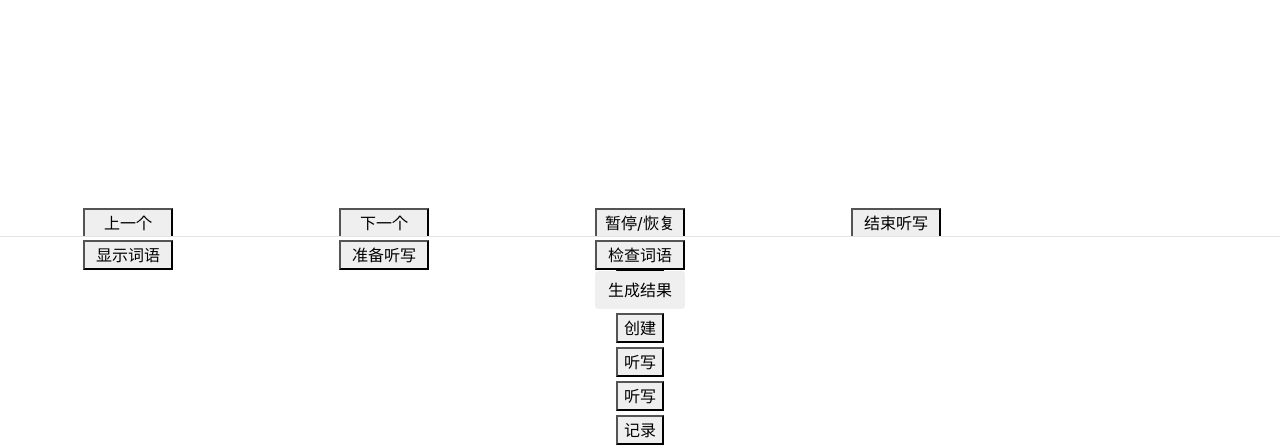
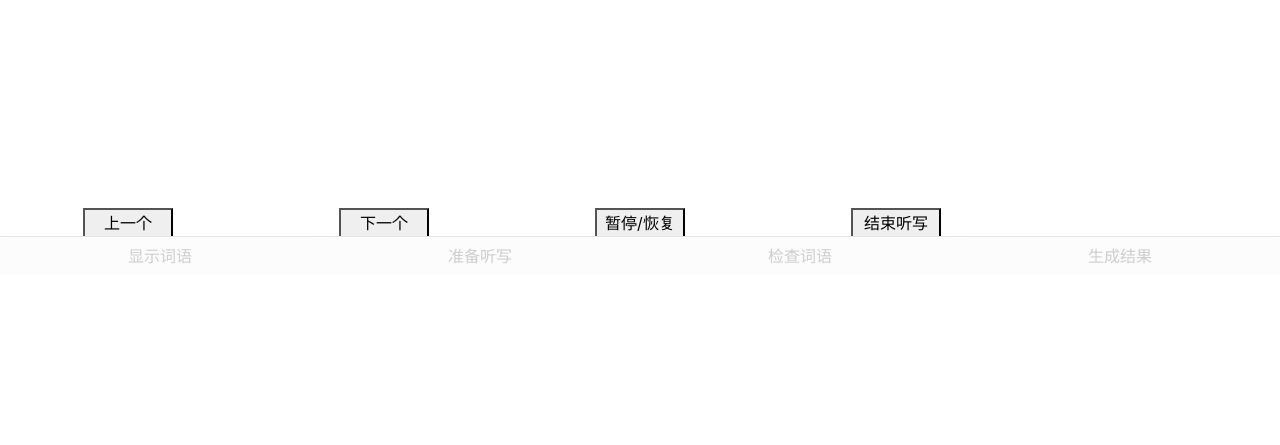
Before and after one commit to wheatear/happyproj, a Django app: page /dictation/dispwords/ in a window 1280 px wide. Shown: the part 524-969 px from the top of the page. After the commit the page ends 788 px from the top, so only its background shows below. Run offline with Django 3.2, Linux system fonts and the light colour scheme; data that the repository does not hold is empty; parts of the project's set-up code (start-up, migrations or seed data) failed here and were passed over; some libraries are stand-ins or nearby versions.

Commit message:
new version

```diff
--- a/dictation/urls.py
+++ b/dictation/urls.py
@@ -9,8 +9,8 @@ urlpatterns = [
     url(r'^dispwords/$', views.dispWords),
     # url(r'^checkwords/$', views.checkWords),
     url(r'^qryWords/$', views.qryWords),
-    # url(r'^dictating/$', views.dictating),
-    url(r'^qryVoice/$', views.qryVoice),
+    url(r'^dictate/$', views.dictate),
+    # url(r'^qryVoice/$', views.qryVoice),
     url(r'^makeVoice/$', views.makeVoice),
     url(r'^qryTestWords/$', views.qryTestWords),
     url(r'^saveTest/$', views.saveTest),
--- a/dictation/views.py
+++ b/dictation/views.py
@@ -11,6 +11,9 @@ from dictation import models
 
 
 # Create your views here.
+# voicePath = os.path.join(happyproj.settings.BASE_DIR, 'static', 'dictation', 'voice')
+# builder = voicebuilder.VoiceBuilder(voicePath)
+
 def index(request):
     return render(request,'dictation/index.html')
 
@@ -130,6 +133,9 @@ def qryWords(request):
         aWords = dictation.models.Word.objects.filter(testword__wrong__exact=True,testword__test__exact=testId)
         jsonWords = jsonArraySet(aWords, ['id', 'word'])
         print(jsonWords)
+    voicePath = os.path.join(happyproj.settings.BASE_DIR, 'static', 'dictation', 'voice')
+    # builder = voicebuilder.VoiceBuilder(voicePath)
+    # builder.builderPinyin(jsonWords)
     request.session['words'] = jsonWords
     print(jsonWords)
     dRes = {'words': jsonWords}
@@ -164,18 +170,23 @@ def qryWords(request):
 def makeVoice(request):
     print('make word voice...')
     aWords = request.session['words']
-    request.session['words'] = None
+
+    # request.session['words'] = None
     print(aWords)
     voicePath = os.path.join(happyproj.settings.BASE_DIR, 'static', 'dictation', 'voice')
     builder = voicebuilder.VoiceBuilder(voicePath)
     builder.builderVoice(aWords)
+    # request.session['words'] = aWords
+    request.session['words'] = None
+    print('make voice ok.')
+    print(aWords)
     # jsonVoice = jsonArraySet(aWords, ['id', 'word', 'pinyin', 'voice'])
-    # dRes = {'words': aWords}
-    # return JsonResponse(dRes)
-    return JsonResponse()
+    dRes = {'words': aWords}
+    return JsonResponse(dRes)
+    # return JsonResponse({'response':'ok'})
 
-def qryVoice(request):
-    print('qryVoice...')
+def dictate(request):
+    print('dictate')
     lessonId = request.session['lessionId']
     unitId = request.session['unitId']
     bookId = request.session['bookId']
@@ -193,21 +204,21 @@ def qryVoice(request):
     test = models.Test.tests.create(press, book, unit, lesson)
     test.save()
     request.session['testId'] = test.id
+    return JsonResponse({'response':'ok'})
 
-    aWordId = request.POST.get('word', None)
-    # aWords = request.session['words']
-    aWords = dictation.models.Word.objects.filter(pk__in=aWordId)
-    jsonWords = jsonArraySet(aWords, ['id', 'word'])
-    print(jsonWords)
-    voicePath = os.path.join(happyproj.settings.BASE_DIR, 'static', 'dictation', 'voice')
-    builder = voicebuilder.VoiceBuilder(voicePath)
-    builder.builderVoice(jsonWords)
-    # jsonVoice = jsonArraySet(aWords, ['id', 'word', 'pinyin', 'voice'])
-    dRes = {'words': jsonWords}
-
-
-
-    return JsonResponse(dRes)
+    # # aWordId = request.POST.get('word', None)
+    # # print('dictate words: %s' % aWordId)
+    # # # aWords = request.session['words']
+    # # aWords = dictation.models.Word.objects.filter(pk__in=aWordId)
+    # jsonWords = request.session['words']
+    # # jsonWords = jsonArraySet(aWords, ['id', 'word'])
+    # print(jsonWords)
+    # # voicePath = os.path.join(happyproj.settings.BASE_DIR, 'static', 'dictation', 'voice')
+    # # builder = voicebuilder.VoiceBuilder(voicePath)
+    # # builder.getVoice(jsonWords)
+    # # jsonVoice = jsonArraySet(aWords, ['id', 'word', 'pinyin', 'voice'])
+    # dRes = {'words': jsonWords}
+    # return JsonResponse(dRes)
 
 def qryTestWords(request):
     aWords = request.session['words']
@@ -226,7 +237,7 @@ def saveTest(request):
     for w in testRlt:
         tstWd = models.TestWord.objects.create(testid, w, testRlt[w])
         tstWd.save()
-    return
+    return JsonResponse({'response':'ok'})
 
 def tabtest(request):
     return render(request,'dictation/tabtest.html')
--- a/static/dictation/js/dictating.js
+++ b/static/dictation/js/dictating.js
@@ -15,6 +15,16 @@ $(function(){
         hWords = $('#words');
         fillWords(aWords,hWords);
     });
+    hDisp = $('#dispWord');
+    hPlay = $('#toPlay');
+    hCheck = $('#checkWord');
+    hSave = $('#saveTest');
+
+    hPlay.html('准备听写');
+    hPlay.attr("disabled","true");
+    hDisp.attr("disabled","true");
+    hCheck.attr("disabled","true");
+    hSave.attr("disabled","true");
 
     $('.word').click(function(){
         // $(this).attr({'code':1});
@@ -23,27 +33,31 @@ $(function(){
     });
 
     $.get('/dictation/makeVoice/', function(dic){
-        $('#toPlay').innerHTML = '开始听写';
-        $('#toPlay').disabled = false;
+        aWords = dic.words;
+        alert(aWords);
+        makePlayList(aWords);
+        // alert(aPlayList);
+        playerSet(player,aPlayList);
+        // hPlay = $('#toPlay');
+        hPlay.removeAttr("disabled");
+        hPlay.html('开始听写');
+        // hPlay.disabled = false;
     });
 
     player = cyberplayer("playercontainer");
     $('#toPlay').click(function(){
-        wdPlay = [];
-        $('.word').each(function(i,w){
-            if(w.className.indexOf('se') >= 0) {
-                wdPlay.push(w.id);
-            }
-        });
-        $.post('/dictation/qryVoice/',{'word':wdPlay}, function(dic){
-            aWords = dic.words;
-            // alert(aWords);
-            hWords = $('#words');
-            makePlayList(aWords);
-            // alert(aPlayList);
-            playerSet(player,aPlayList);
-        });
+        // wdPlay = [];
+        // $('.word').each(function(i,w){
+        //     wdPlay.push(w.id);
+        //     // if(w.className.indexOf('se') >= 0) {
+        //     //     wdPlay.push(w.id);
+        //     // }
+        // });
+        // alert(wdPlay);
+        // hWords = $('#words');
+        hWords.empty();
         player.play();
+        hCheck.removeAttr("disabled");
         // len = aPlayList.length;
         // alert(len)
         // hWords = $('#words');
@@ -70,7 +84,29 @@ $(function(){
     });
 
     $('#checkWord').click(function () {
+        fillWords(aWords,hWords);
+        hSave.removeAttr("disabled");
+        // $('.word').click(function(){
+        //     // $(this).attr({'code':1});
+        //     // alert($(this).attr('code'));
+        //     $(this).toggleClass("se");
+        // });
+    });
 
+    $('#saveTest').click(function () {
+        wdResult = {};
+        $('.word').each(function(i,w){
+            // alert(w.id);
+            // alert(w.className);
+            if(w.className.indexOf('se') >= 0) {
+                wdResult[w.id] = 'True'
+            } else {
+                wdResult[w.id] = 'False'
+            }
+        });
+        // alert(wdResult);
+        $.post('/dictation/saveTest/',wdResult);
+        // window.location.href = '/dictation/'
     });
 
     //player set
@@ -89,7 +125,7 @@ $(function(){
             //     {sources: [{file: "/static/dictation/voice/8d5e626c_05212.mp3"}],},
             //     {sources: [{file: "/static/dictation/voice/81ea8c6a_05212.mp3"}],},
             //     ],
-            playlist: aPlayList,
+            playlist: list,
             // playlist: sPlayList,
             //image: "http://gcqq450f71eywn6bv7u.exp.bcevod.com/mda-hbqagik5sfq1jsai/mda-hbqagik5sfq1jsai.jpg", // 预览图
             autostart: false, // 是否自动播放
@@ -107,9 +143,8 @@ $(function(){
             // },
             ak: "a0dbd2b027ee45c0b6bfdf548e519727" // 公有云平台注册即可获得accessKey
         });
-    }
 
-    player.onComplete(function(event){
+        ply.onComplete(function(event){
             slpTime=3000*wordNum;
             sleep(slpTime);
             // ply.pause();
@@ -123,31 +158,36 @@ $(function(){
             }
         });
 
-    function playGo(){
-        if (repeat == 0) {
-            repeat = 1;
-            var i = player.getPlaylistIndex();
-            player.playlistItem(i);
-        } else {
-            repeat = 0;
-            player.play();
-        }
-    }
-
-    player.onPlay(function(event){
+        ply.onPlay(function(event){
             // alert('play...' );
-        // alert('playing...')
+            // alert('playing... ' +repeat)
             if(repeat==0 ) {
                 var i = ply.getPlaylistIndex();
                 var word = aWords[i];
                 code = word[0];
                 pinyin = word[2];
                 dispName = pinyin.join(' ');
+                // alert(dispName)
                 wordNum=pinyin.length;
                 hWords.append('<label class="word un" code='+code+'>'+dispName+'</label>');
                 // $('#pinyin').innerHTML=dispName;
             }
         });
+
+
+        function playGo(){
+            if (repeat == 0) {
+                repeat = 1;
+                var i = ply.getPlaylistIndex();
+                ply.playlistItem(i);
+            } else {
+                repeat = 0;
+                ply.play();
+            }
+        }
+
+    }
+
 
     function makePlayList(aWords){
         // hWords.empty();
@@ -167,6 +207,7 @@ $(function(){
             //     return
             // }
         });
+        return aPlayList;
     }
 
 
@@ -246,7 +287,6 @@ $(function(){
             // alert(aWd);
             var dispName = aWd[1];
             hWords.append('<label class="word un" id='+code+'>'+dispName+'</label>');
-
         });
         $('.word').click(function(){
             $(this).toggleClass("se");
--- a/templates/dictation/dictating.html
+++ b/templates/dictation/dictating.html
@@ -7,17 +7,17 @@
     <meta name="viewport" content="width=device-width, initial-scale=1.0, maximum-scale=1.0, user-scalable=no">
 
     <!-- Bootstrap CSS -->
-    <link rel="stylesheet" href="/static/dictation/css/bootstrap.min.css" integrity="sha384-Gn5384xqQ1aoWXA+058RXPxPg6fy4IWvTNh0E263XmFcJlSAwiGgFAW/dAiS6JXm" crossorigin="anonymous">
+    <link rel="stylesheet" href="/static/dictation/css/bootstrap.min.css">
     <!-- Optional JavaScript -->
     <!-- jQuery first, then Popper.js, then Bootstrap JS -->
     <script src="/static/dictation/js/jquery-3.3.1.min.js"></script>
     <script src="/static/dictation/js/popper.min.js" ></script>
-    <script src="/static/dictation/js/bootstrap.min.js" integrity="sha384-JZR6Spejh4U02d8jOt6vLEHfe/JQGiRRSQQxSfFWpi1MquVdAyjUar5+76PVCmYl" crossorigin="anonymous"></script>
+    <script src="/static/dictation/js/bootstrap.min.js"></script>
     <!-- player JS -->
     <script type="text/javascript" src="/static/dictation/js/cyberplayer.js"></script>
 
     <link rel="stylesheet" type="text/css" href="/static/dictation/css/main.css">
-    <link rel="stylesheet" type="text/css" href="/static/dictation/css/dispwords.css">
+{#    <link rel="stylesheet" type="text/css" href="/static/dictation/css/dispwords.css">#}
     <link rel="stylesheet" type="text/css" href="/static/dictation/css/dictating.css">
     <script type="text/javascript" src="/static/dictation/js/dictating.js"></script>
 </head>
@@ -43,21 +43,15 @@
         </div>
     </div>
     <div class="footer_part clearfix">
-        <div class="dispPanel">
-            <button class="footbtn" id="dictation">听写</button>
-        </div>
-        <div class="playerpanel clearfix">
-            <div><button type="button" class="playerbutton" id="dispWord">显示词语</button></div>
-            <div><button type="button" class="playerbutton" id="toPlay">准备听写</button></div>
-            <div><button type="button" class="playerbutton" id="checkWord">检查词语</button></div>
-        </div>
-        <div class="checkpanel">
-            <button class="btn btn-default " id="saveTest">生成结果</button>
-        </div>
-        <div><button class="footbtn" id="create">创建</button></div>
-        <div><button class="footbtn" id="dictation">听写</button></div>
-        <div><button class="footbtn" id="dictation1">听写</button></div>
-        <div><button class="footbtn" id="record">记录</button></div>
+        <div><button type="button" class="btn btn-default rootnav" id="dispWord">显示词语</button></div>
+        <div><button type="button" class="btn btn-default rootnav" id="toPlay">开始听写</button></div>
+        <div><button type="button" class="btn btn-default rootnav" id="checkWord">检查词语</button></div>
+        <div><button type="button" class="btn btn-default rootnav" id="saveTest">生成结果</button></div>
+
+{#        <div><button class="footbtn" id="create">创建</button></div>#}
+{#        <div><button class="footbtn" id="dictation">听写</button></div>#}
+{#        <div><button class="footbtn" id="dictation1">听写</button></div>#}
+{#        <div><button class="footbtn" id="record">记录</button></div>#}
     </div>
 
 </div>
```
Also changed, not shown: dictation/voicebuilder.py (+7 -0 lines), 1 other file. Lines whose indentation alone changed are shown as unchanged.
